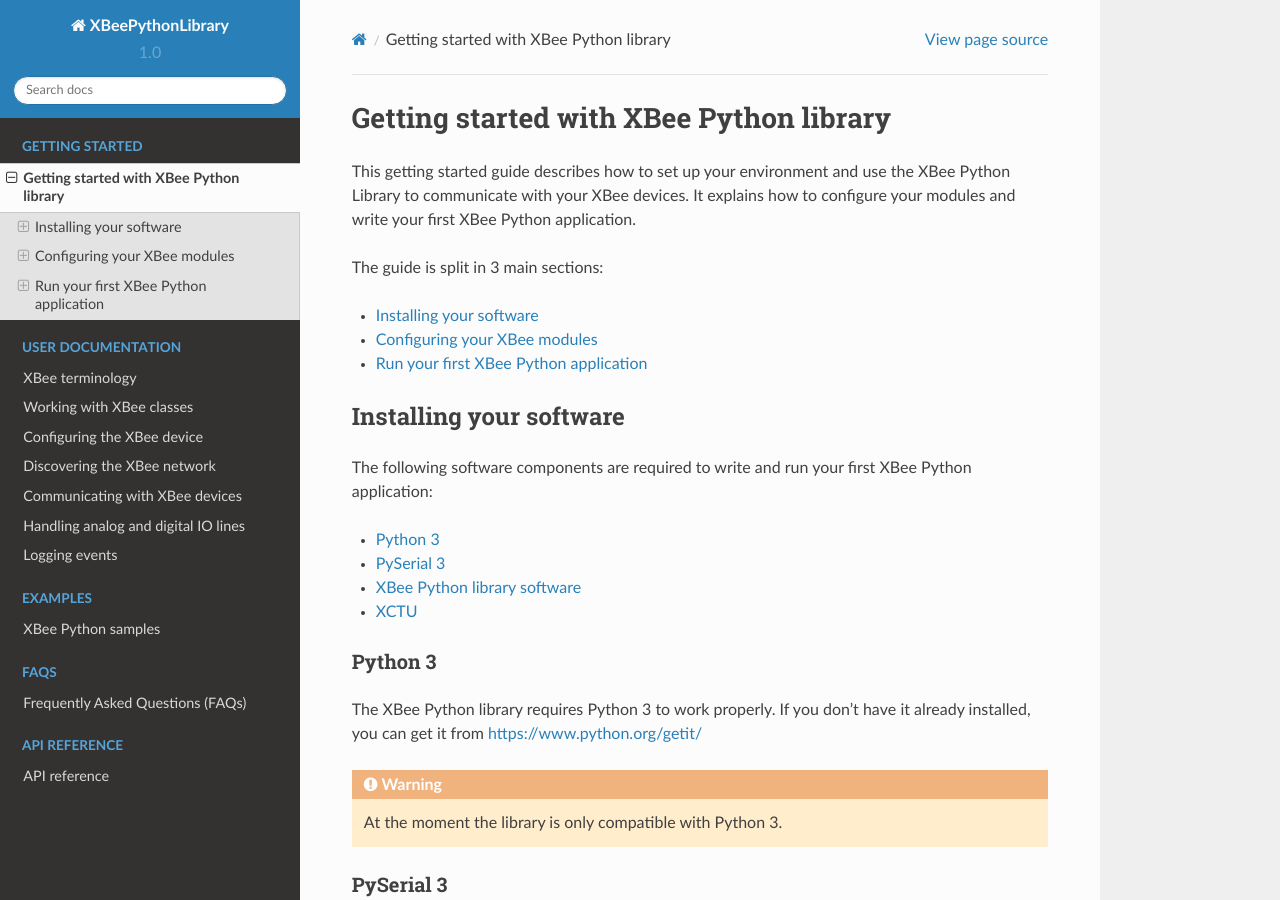
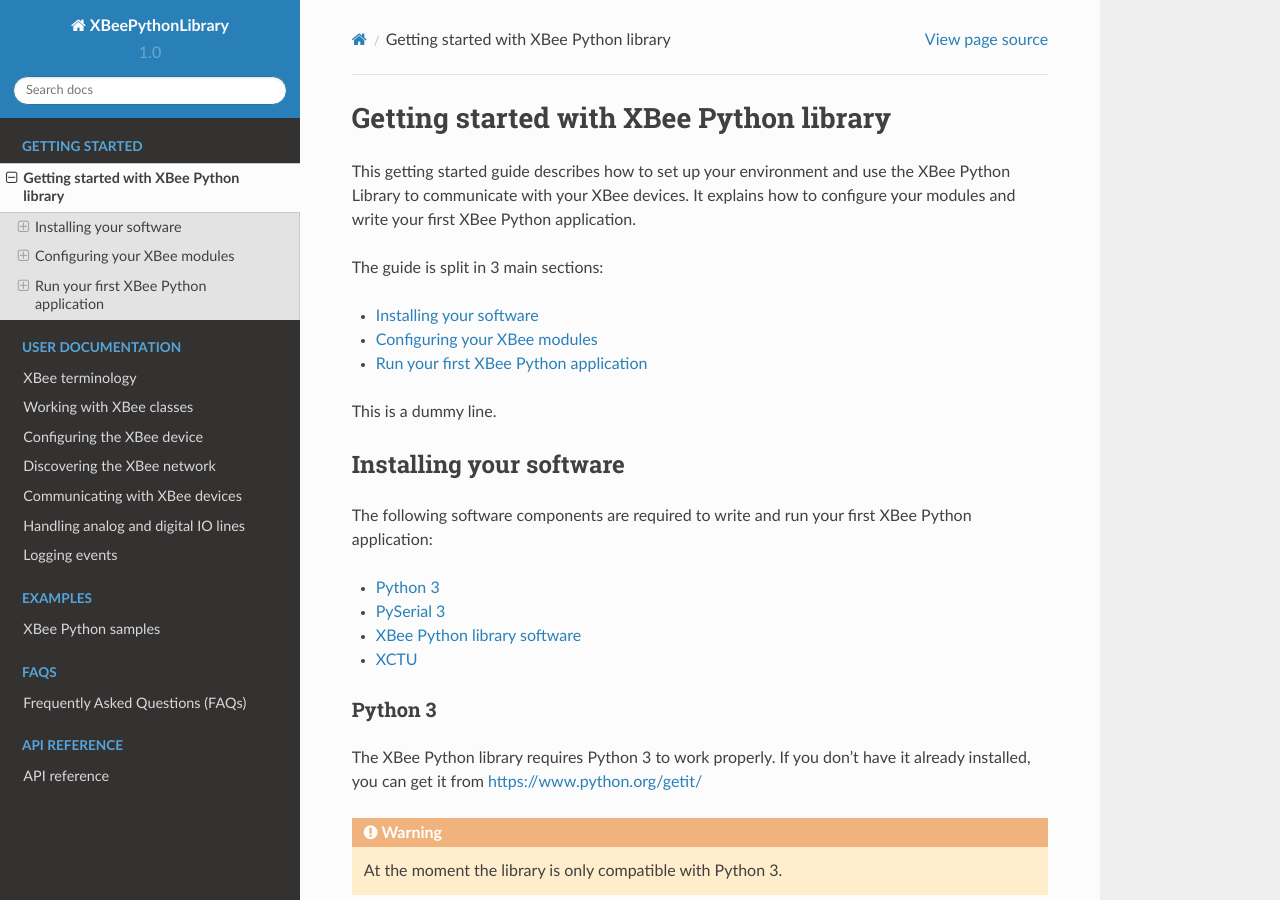
Before and after one commit to diescalo/rst_test, a Sphinx documentation site: the page built from doc/getting_started_with_xbee_python_library.rst, in a window 1280 px wide and 900 px high. Built offline with Sphinx 7.4.7 and the Read the Docs theme 2.0.0, drawn with Linux system fonts in a browser that asks for light colours.

Commit message:
Another dummy commit
Signed-off-by: Diego Escalona <diego.escalona@digi.com>

```diff
--- a/doc/getting_started_with_xbee_python_library.rst
+++ b/doc/getting_started_with_xbee_python_library.rst
@@ -10,6 +10,8 @@
 * :ref:`gsgInstall`
 * :ref:`gsgConfigure`
 * :ref:`gsgRunApp`
+
+This is a dummy line.
 
 
 .. _gsgInstall:
```
